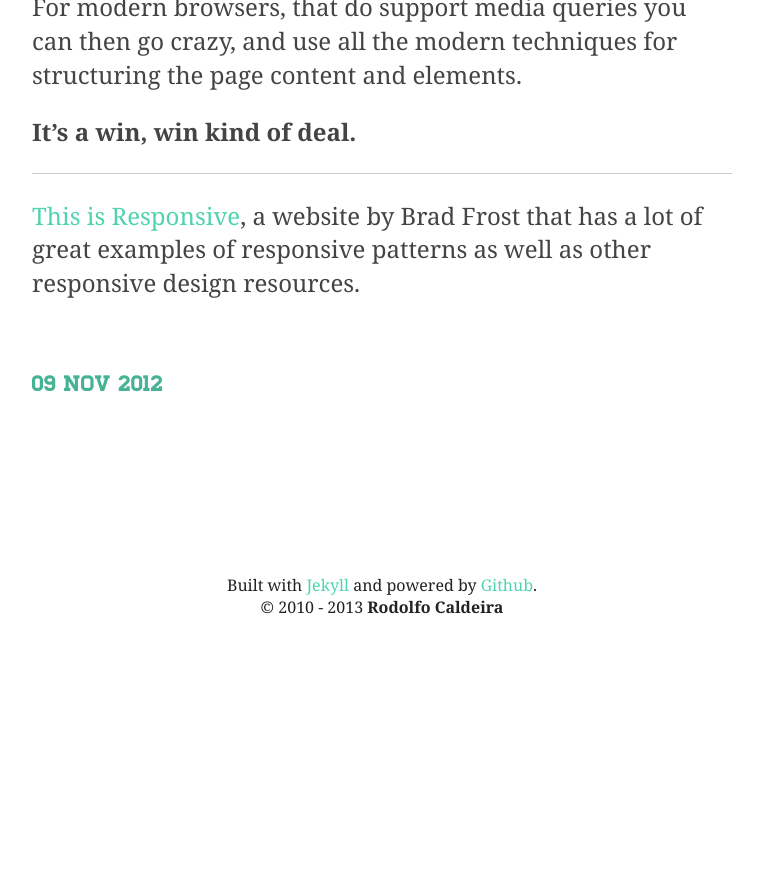
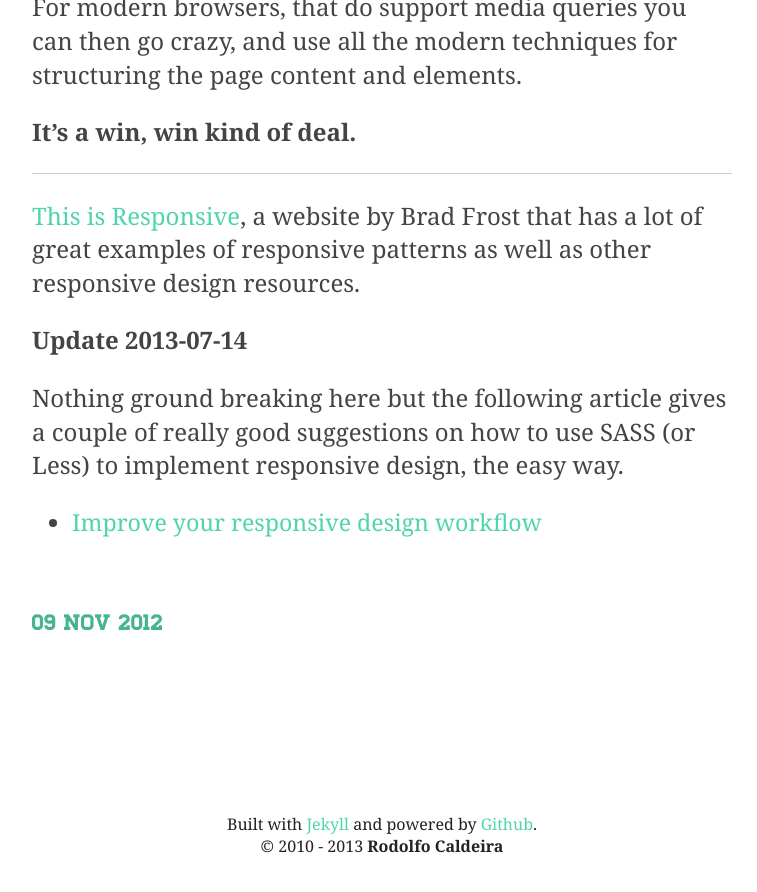
Before and after one commit to rodolfocaldeira/rodolfocaldeira.github.com, a Jekyll site: the page built from _posts/2012-11-09-responsive-design-kit.md, in a window 1280 px wide and 900 px high, scrolled down 2029 px. Shown: the top 892 px of the window, without its empty margins (258-1015 px from the left). Built offline with Jekyll 4.4.1, drawn with Linux system fonts in a browser that asks for light colours; before the commit the page ends 2691 px from its top, so only the background shows below that.

```diff
--- a/_posts/2012-11-09-responsive-design-kit.md
+++ b/_posts/2012-11-09-responsive-design-kit.md
@@ -40,3 +40,10 @@
 ------
 
 [This is Responsive](http://bradfrost.github.io/this-is-responsive/index.html), a website by Brad Frost that has a lot of great examples of responsive patterns as well as other responsive design resources.
+
+
+**Update 2013-07-14**
+
+Nothing ground breaking here but the following article gives a couple of really good suggestions on how to use SASS (or Less) to implement responsive design, the easy way.
+
+- [Improve your responsive design workflow](http://www.netmagazine.com/tutorials/improve-your-responsive-design-workflow-sass)
```
Also changed, not shown: _posts/2012-12-16-oo-css.md (+7 -0 lines), _posts/2013-06-21-current-status-perfect.md (added, +11 -0 lines), _posts/2013-06-01-elysium.md (renamed from _posts/2013-07-01-elysium.md), assets/img/happiest-day-ever.jpg (added).
